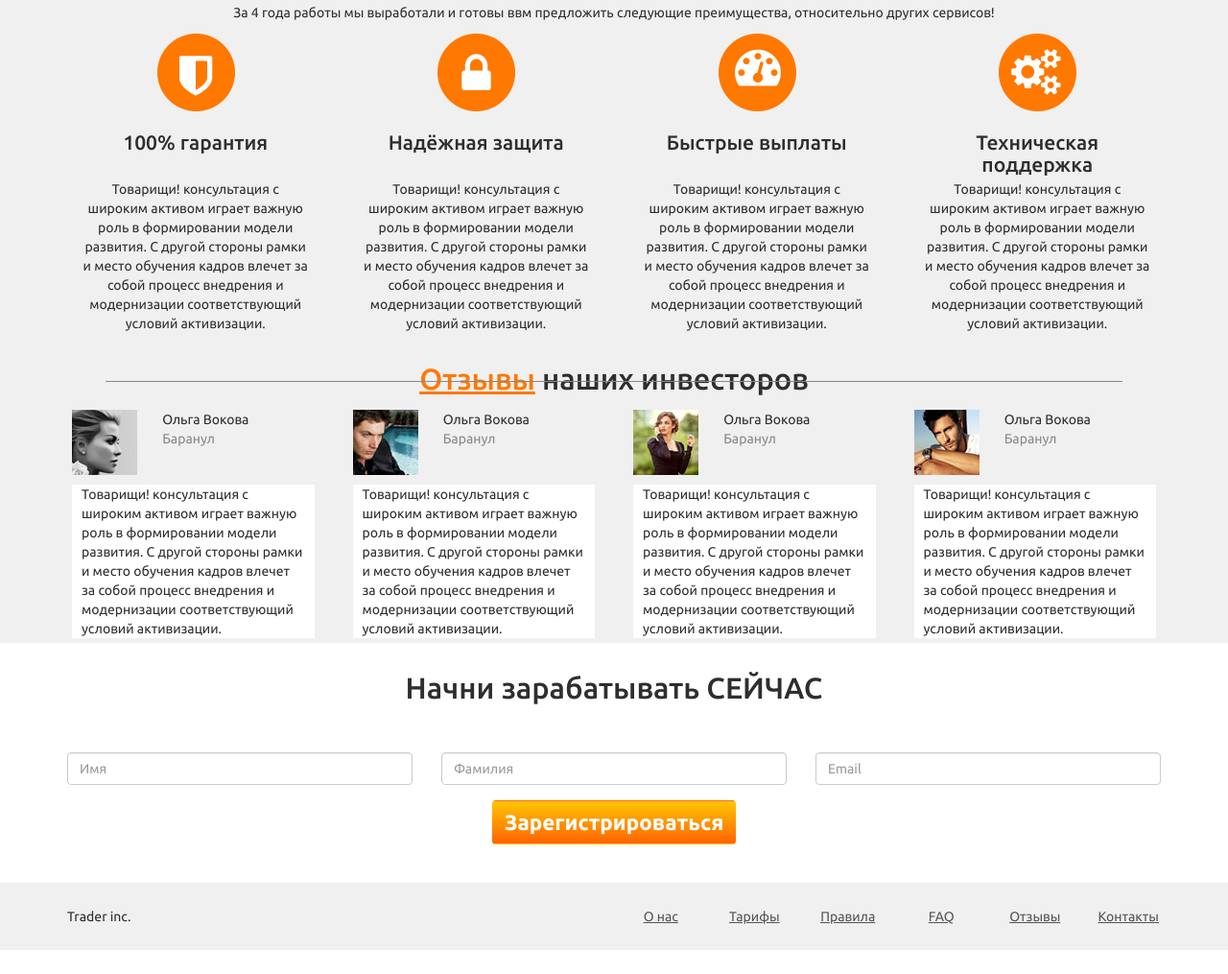
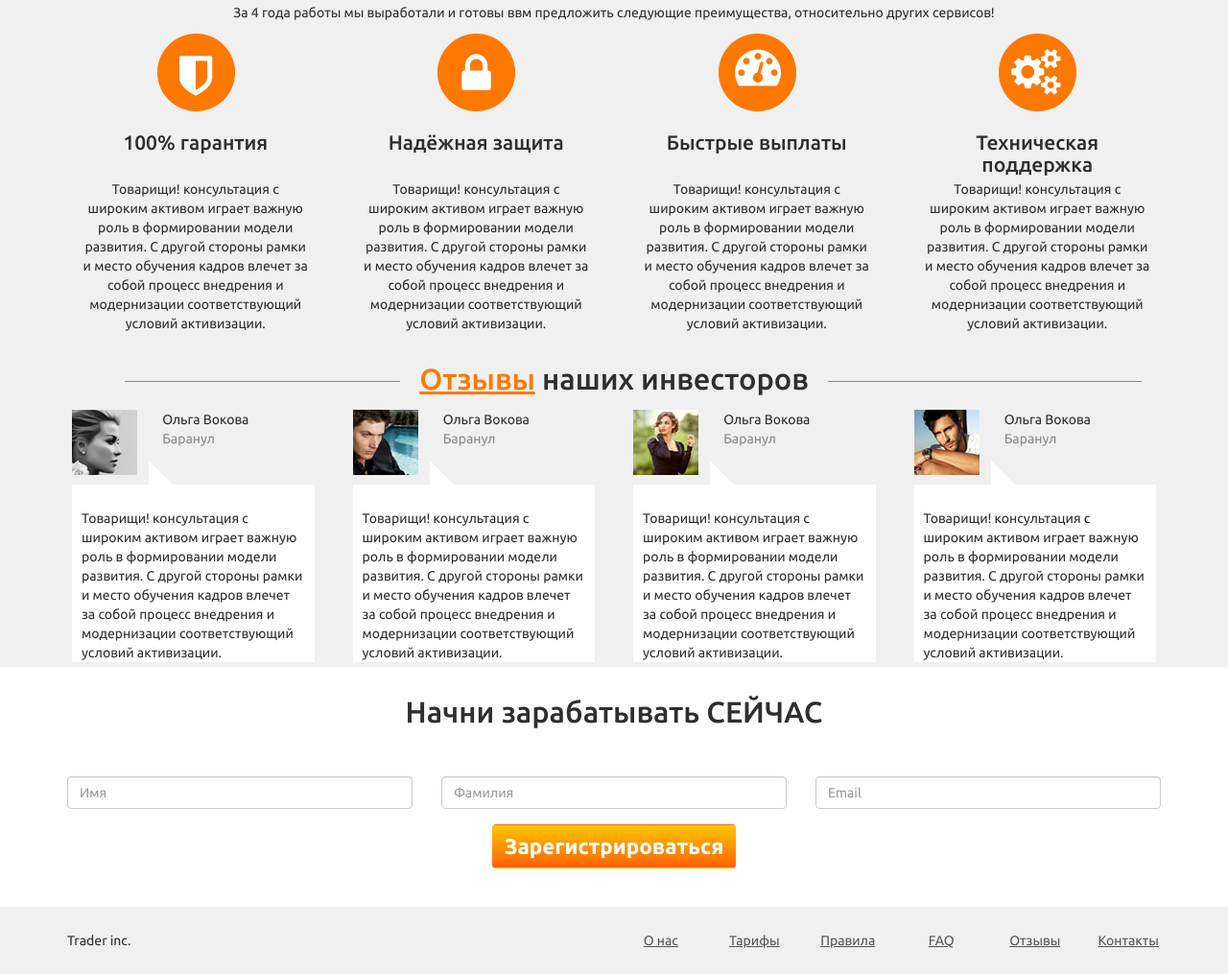
Before and after one commit to ismmgw/TestProject, a plain HTML site: page index.html in a window 1280 px wide. Shown: the part 912-1927 px from the top of the page at 96% size. Before the commit the page ends 1902 px from the top, so only its background shows below. Drawn offline with Linux system fonts and the light colour scheme; a web font is replaced by a local one.

Commit message:
week final

```diff
--- a/css/styles.css
+++ b/css/styles.css
@@ -268,21 +268,36 @@ ui-widjet-contant
 /*----------------feedback-------------------*/
 .feedback {
     background: #f0f0f0;
+    z-index: 1020;
 }
-.feedback h2{
+.feedback .feedback_h a{
+    background: #f0f0f0;
+    position: relative;
+    z-index: 1020;
+    padding: 0 0 0 20px;
+}
+.feedback .feedback_h span{
+    background: #f0f0f0;
+    position: relative;
+    z-index: 1020;
+    padding: 0 20px 0 0;
+}
+.feedback .feedback_h {
     background: #f0f0f0;
     position: relative;
     z-index: 102;
+    padding: 0px 20px;
 }
-.feedback h2:before{
+.feedback .feedback_h:before{
     content: '';
     border-bottom: 1px solid #888888;
     display: block;
     height: 0;
     width: 1060px;
     position: relative;
+    z-index: 99;
     right: -40px;
-    top: 20px;
+    top: 40px;
 }
 .feedback a{
     color: #ff7800;
@@ -309,7 +324,21 @@ ui-widjet-contant
     padding: 0 10px;
     background: white;
 }
-/*.feedback_col_text:*/
+.feedback_col_text:before{
+    content: '';
+    display: block;
+    position: relative;
+    left: 70px;
+    top: -25px;
+    width: 0;
+    height: 0;
+    border-style: solid;
+    border-width: 25px 0 0 25px;
+    border-color: transparent transparent transparent #ffffff;
+}
+.feedback_col div.feedback_col_text:hover:before{
+    border-color: transparent transparent transparent #ff7800;
+}
 .feedback_col div.feedback_col_text:hover{
     background: #ff7800;
     color: white;
--- a/index.html
+++ b/index.html
@@ -230,7 +230,9 @@
     </div>
     <div class="feedback">
       <div class="container">
-        <h2><a href="#">Отзывы</a><span> наших инвесторов</span></h2>
+        <div class="feedback_h">
+          <h2><a href="#">Отзывы</a><span> наших инвесторов</span></h2>
+        </div>
         <div class="row">
           <div class="col-md-3">
             <div class="feedback_col">
```
Also changed, not shown: js/script.js (line endings or trailing spaces), 1 other file.
